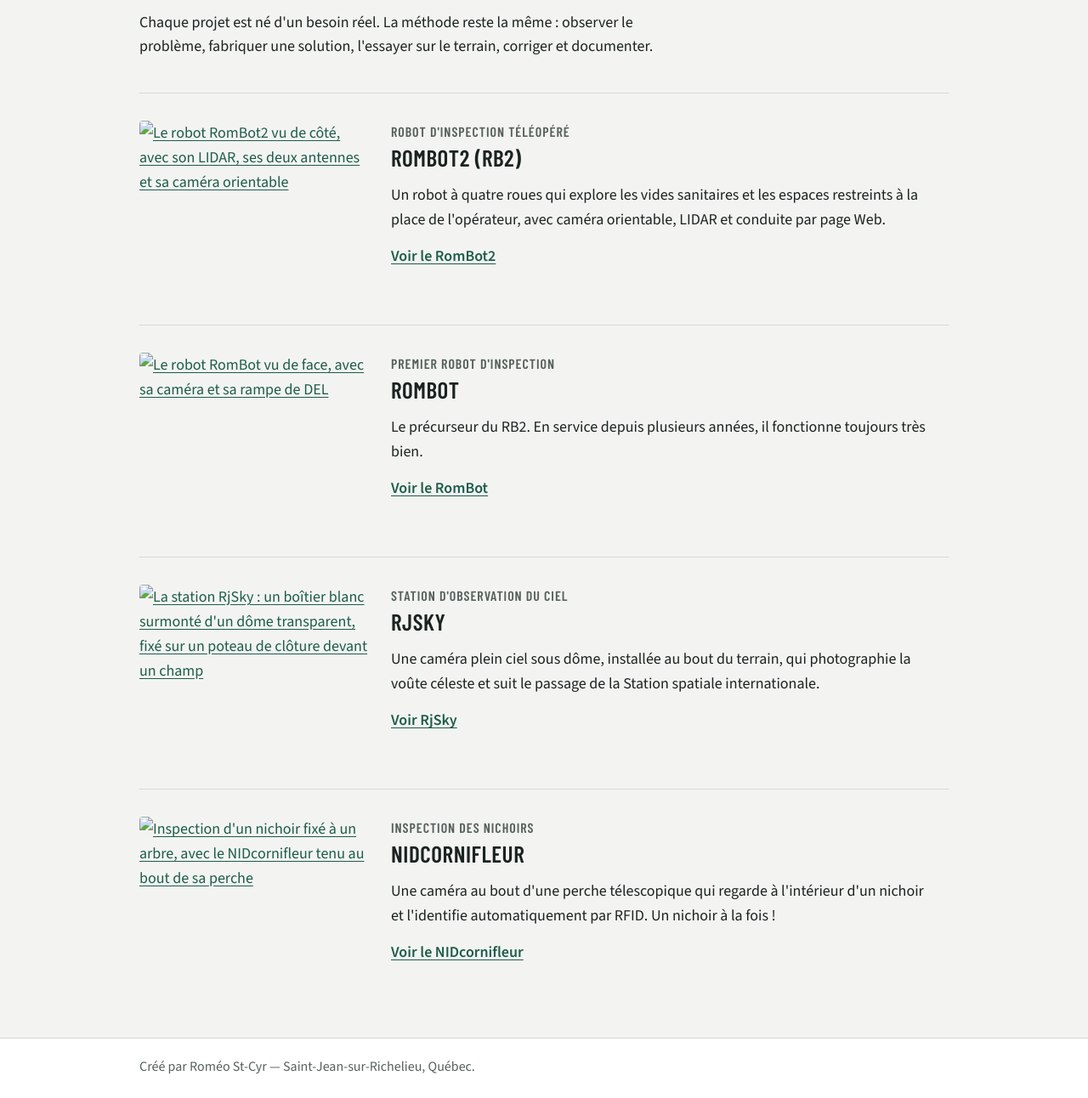
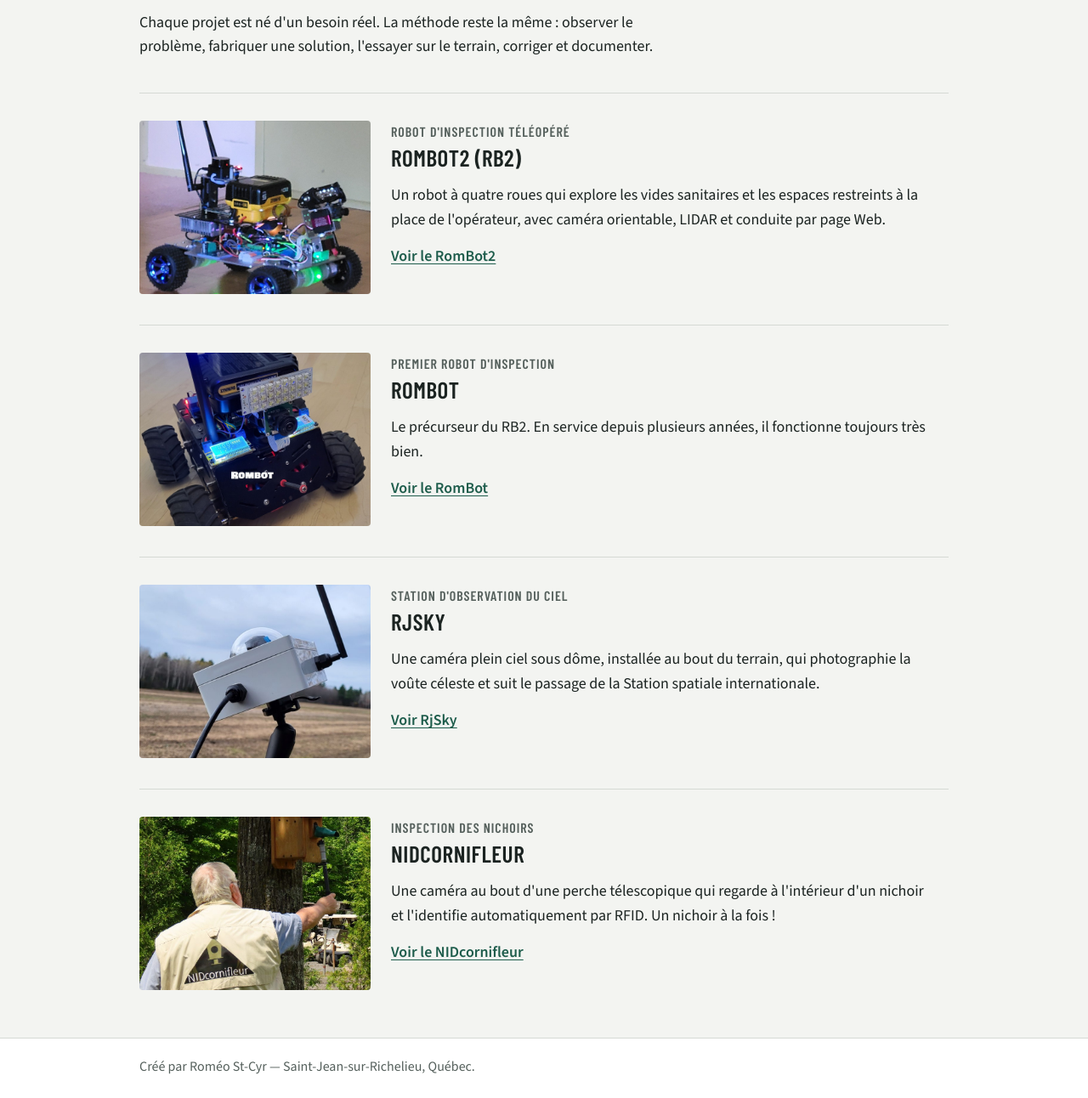
Before and after one commit to NIDcornifleur/nidcornifleur.github.io, a plain HTML site: page index.html in a window 1280 px wide. Shown: the part 289-1581 px from the top of the page at 85% size. Drawn offline with nearby package versions, Linux system fonts and the light colour scheme.

Commit message:
Add files via upload

```diff
--- a/index.html
+++ b/index.html
@@ -170,7 +170,7 @@ li + li { margin-top: 0.25rem; }
 
   <ul class="projets">
     <li class="projet">
-      <a href="#rb2"><img src="img/rb2.jpg" alt="Le robot RomBot2 vu de côté, avec son LIDAR, ses deux antennes et sa caméra orientable"></a>
+      <a href="#rb2"><img src="rb2.jpg" alt="Le robot RomBot2 vu de côté, avec son LIDAR, ses deux antennes et sa caméra orientable"></a>
       <div>
         <p class="genre">Robot d'inspection téléopéré</p>
         <h2><a href="#rb2">RomBot2 (RB2)</a></h2>
@@ -179,7 +179,7 @@ li + li { margin-top: 0.25rem; }
       </div>
     </li>
     <li class="projet">
-      <a href="#rombot"><img src="img/rombot.jpg" alt="Le robot RomBot vu de face, avec sa caméra et sa rampe de DEL"></a>
+      <a href="#rombot"><img src="rombot.jpg" alt="Le robot RomBot vu de face, avec sa caméra et sa rampe de DEL"></a>
       <div>
         <p class="genre">Premier robot d'inspection</p>
         <h2><a href="#rombot">RomBot</a></h2>
@@ -188,7 +188,7 @@ li + li { margin-top: 0.25rem; }
       </div>
     </li>
     <li class="projet">
-      <a href="#rjsky"><img src="img/rjsky.jpg" alt="La station RjSky : un boîtier blanc surmonté d'un dôme transparent, fixé sur un poteau de clôture devant un champ"></a>
+      <a href="#rjsky"><img src="rjsky.jpg" alt="La station RjSky : un boîtier blanc surmonté d'un dôme transparent, fixé sur un poteau de clôture devant un champ"></a>
       <div>
         <p class="genre">Station d'observation du ciel</p>
         <h2><a href="#rjsky">RjSky</a></h2>
@@ -197,7 +197,7 @@ li + li { margin-top: 0.25rem; }
       </div>
     </li>
     <li class="projet">
-      <a href="#nidcornifleur"><img src="img/nidcornifleur-terrain.jpg" alt="Inspection d'un nichoir fixé à un arbre, avec le NIDcornifleur tenu au bout de sa perche"></a>
+      <a href="#nidcornifleur"><img src="nidcornifleur-terrain.jpg" alt="Inspection d'un nichoir fixé à un arbre, avec le NIDcornifleur tenu au bout de sa perche"></a>
       <div>
         <p class="genre">Inspection des nichoirs</p>
         <h2><a href="#nidcornifleur">NIDcornifleur</a></h2>
@@ -214,7 +214,7 @@ li + li { margin-top: 0.25rem; }
   <p class="accroche">Un robot d'inspection téléopéré pour les endroits où il est pénible, ou impossible, de se déplacer à genoux.</p>
 
   <figure class="photo">
-    <img src="img/rb2.jpg" alt="Le robot RomBot2 vu de côté : châssis d'aluminium à quatre roues, LIDAR et deux antennes à l'arrière, batterie au centre, caméra orientable à l'avant">
+    <img src="rb2.jpg" alt="Le robot RomBot2 vu de côté : châssis d'aluminium à quatre roues, LIDAR et deux antennes à l'arrière, batterie au centre, caméra orientable à l'avant">
     <figcaption>Le RB2 : LIDAR et antennes Wi-Fi à l'arrière, batterie au centre, caméra orientable et éclairage à l'avant.</figcaption>
   </figure>
 
@@ -270,7 +270,7 @@ li + li { margin-top: 0.25rem; }
   <p class="accroche">Le premier robot d'inspection, toujours en service après plusieurs années.</p>
 
   <figure class="photo">
-    <img src="img/rombot.jpg" alt="Le robot RomBot vu de face : caméra à grand angle sous une rampe de DEL, batterie DeWalt sur le dessus, afficheur de tension et quatre roues à crampons">
+    <img src="rombot.jpg" alt="Le robot RomBot vu de face : caméra à grand angle sous une rampe de DEL, batterie DeWalt sur le dessus, afficheur de tension et quatre roues à crampons">
     <figcaption>Le RomBot : caméra à grand angle, rampe de DEL, batterie DeWalt et afficheur de tension.</figcaption>
   </figure>
 
@@ -301,7 +301,7 @@ li + li { margin-top: 0.25rem; }
   <p class="accroche">Une station personnelle d'observation du ciel, installée au bout du terrain.</p>
 
   <figure class="photo">
-    <img src="img/rjsky.jpg" alt="La station RjSky : boîtier blanc étanche surmonté d'un dôme transparent abritant la caméra, antenne Wi-Fi sur le côté, le tout fixé par un bras articulé sur un poteau de clôture devant un champ">
+    <img src="rjsky.jpg" alt="La station RjSky : boîtier blanc étanche surmonté d'un dôme transparent abritant la caméra, antenne Wi-Fi sur le côté, le tout fixé par un bras articulé sur un poteau de clôture devant un champ">
     <figcaption>RjSky sur son poteau : la caméra sous son dôme, l'antenne Wi-Fi et le câble d'alimentation.</figcaption>
   </figure>
 
@@ -337,11 +337,11 @@ li + li { margin-top: 0.25rem; }
 
   <div class="paire">
     <figure class="photo">
-      <img src="img/nidcornifleur-terrain.jpg" alt="Une personne vue de dos, portant une veste au logo NIDcornifleur, tient l'appareil au bout de sa perche à l'entrée d'un nichoir fixé à un arbre">
+      <img src="nidcornifleur-terrain.jpg" alt="Une personne vue de dos, portant une veste au logo NIDcornifleur, tient l'appareil au bout de sa perche à l'entrée d'un nichoir fixé à un arbre">
       <figcaption>Sur le terrain : l'appareil est présenté à l'entrée du nichoir, au bout de sa perche.</figcaption>
     </figure>
     <figure class="photo">
-      <img src="img/nidcornifleur-appareil.jpg" alt="Le NIDcornifleur posé sur une table : corps enveloppé d'une gaine, museau terminé par la caméra et ses lumières, et une pastille RFID verte">
+      <img src="nidcornifleur-appareil.jpg" alt="Le NIDcornifleur posé sur une table : corps enveloppé d'une gaine, museau terminé par la caméra et ses lumières, et une pastille RFID verte">
       <figcaption>L'appareil et une pastille RFID. Création : Roméo St-Cyr, 2018.</figcaption>
     </figure>
   </div>
```
